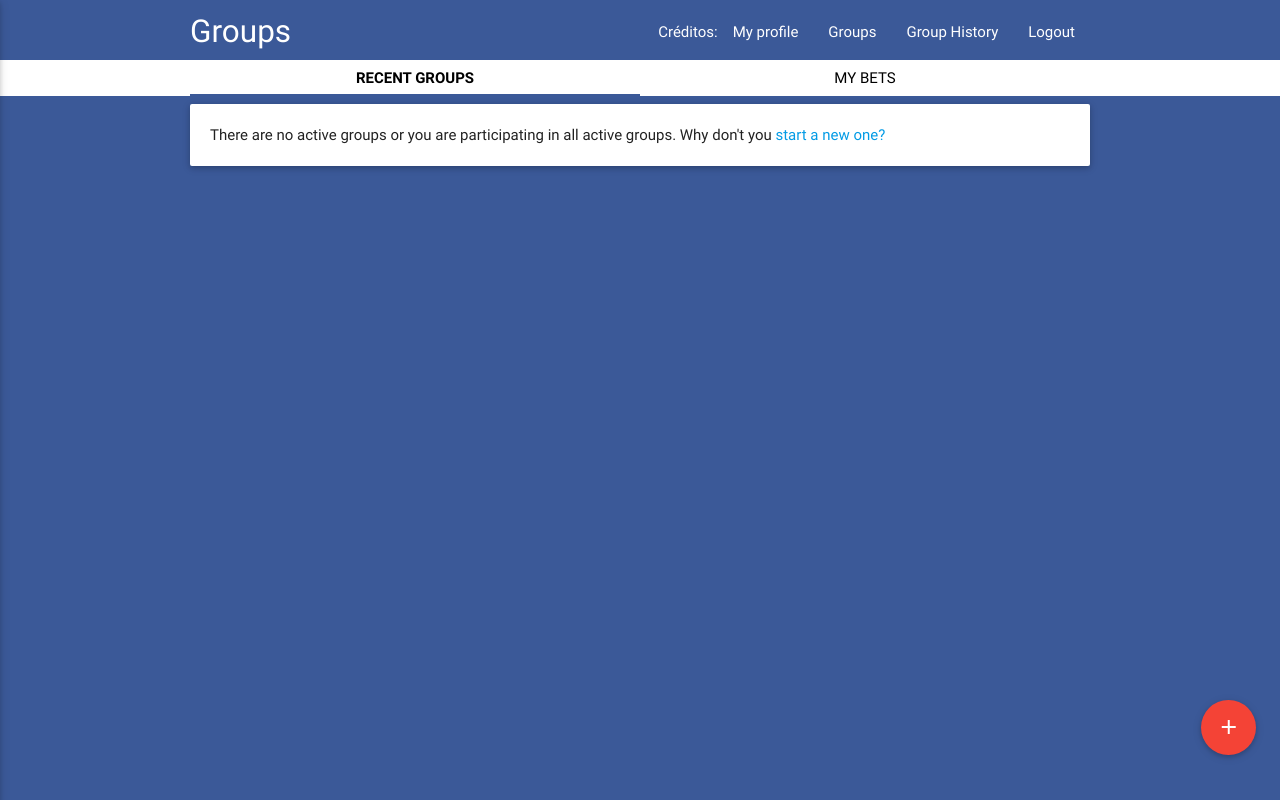
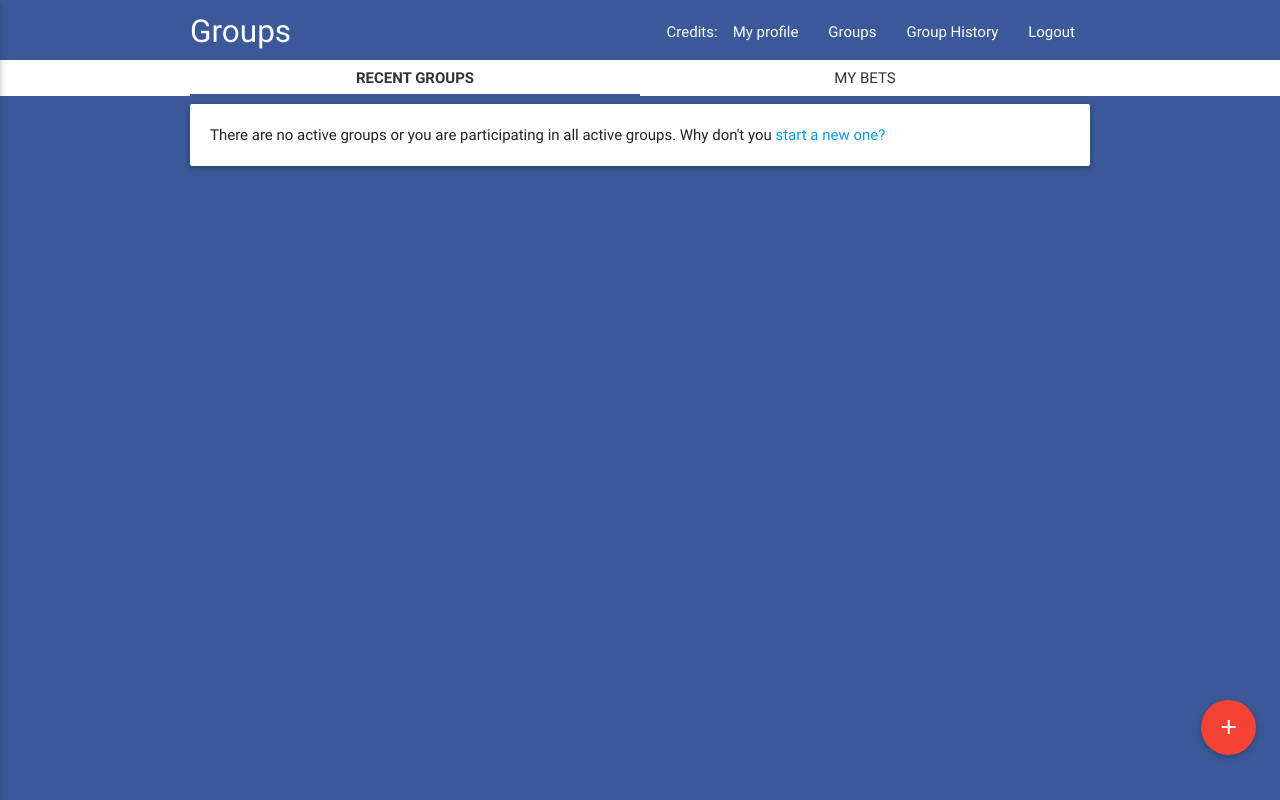
Before and after one commit to felipevfa/ubet, a Django app: page /en/list_waiting in a window 1280 px wide. Run offline with Django 3.2, Linux system fonts and the light colour scheme; the visitor is signed in with stand-in values (Sample User, id 1); data that the repository does not hold is empty; some libraries are stand-ins or nearby versions.

Commit message:
Hotfixes

```diff
--- a/ubet/static/ubet/css/styles.css
+++ b/ubet/static/ubet/css/styles.css
@@ -7,6 +7,7 @@
 html {
 	min-height: 100vh;
 	overflow-y: scroll;
+	text-align: justify;
 }
 
 body {
@@ -61,6 +62,9 @@ nav {
 .notifications {
 	margin-right: 0.9em;
 	cursor: pointer;
+}
+.notifications i {
+	max-height: 60px;
 }
 
 @media (min-width: 992px) {
--- a/ubet/templates/ubet/base.html
+++ b/ubet/templates/ubet/base.html
@@ -33,7 +33,7 @@
   						{% endif%}
 
 						<ul class="right hide-on-med-and-down">
-							<li>{% trans "Créditos" %}: {{ request.user.ubet_user.creditos }}</li>
+							<li>{% trans "Credits" %}: {{ request.user.ubet_user.creditos }}</li>
 				       		<li><a  class='tooltipped' href="{% url 'user_cp' %}"
 				       		data-tooltip="{% trans "Verify your info like credits and your groups"%}">{% trans "My profile" %}</a></li>
 				       		<li><a href="{% url 'list_waiting' %}">{% trans "Groups" %}</a></li>
--- a/ubet/templates/ubet/list_all_groups.html
+++ b/ubet/templates/ubet/list_all_groups.html
@@ -6,9 +6,9 @@
 {% block main_content %}
 	<div id="group-list-controller">
 		<div class="container row">
-			<div class="btn-flat col s6 {{ waiting_active }}"><a href="{% url 'list_waiting' %}" type="button" class="center-align">{% trans "Recent Groups" %}</a></div>
+			<a href="{% url 'list_waiting' %}" type="button" class="center-align"><div class="btn-flat waves-effect col s6 {{ waiting_active }}">{% trans "Recent Groups" %}</div></a>
 
-			<div class="btn-flat col s6 {{ bets_active }}"><a href="{% url 'list_my_active_bets' %}" type="button" class="center-align">{% trans "My bets" %}</a></div>
+			<a href="{% url 'list_my_active_bets' %}" type="button" class="center-align"><div class="btn-flat waves-effect col s6 {{ bets_active }}">{% trans "My bets" %}</div></a>
 		</div>
 	</div>
 
```
